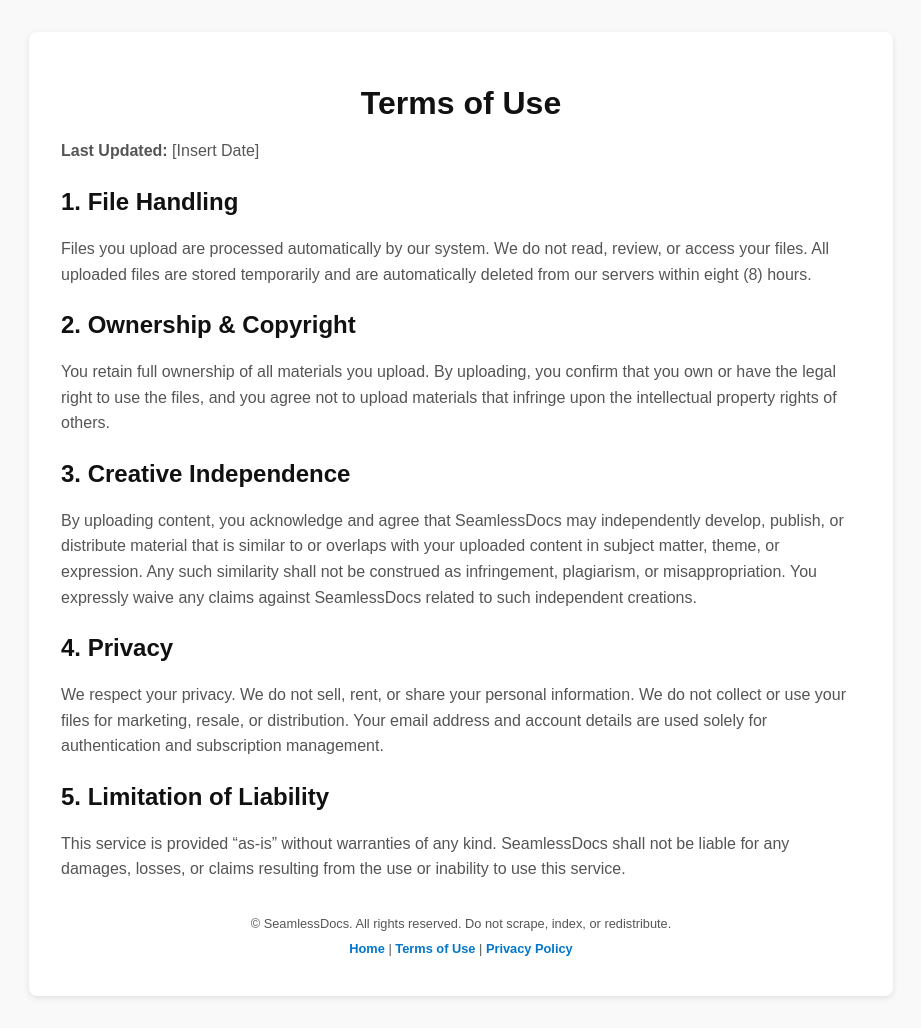
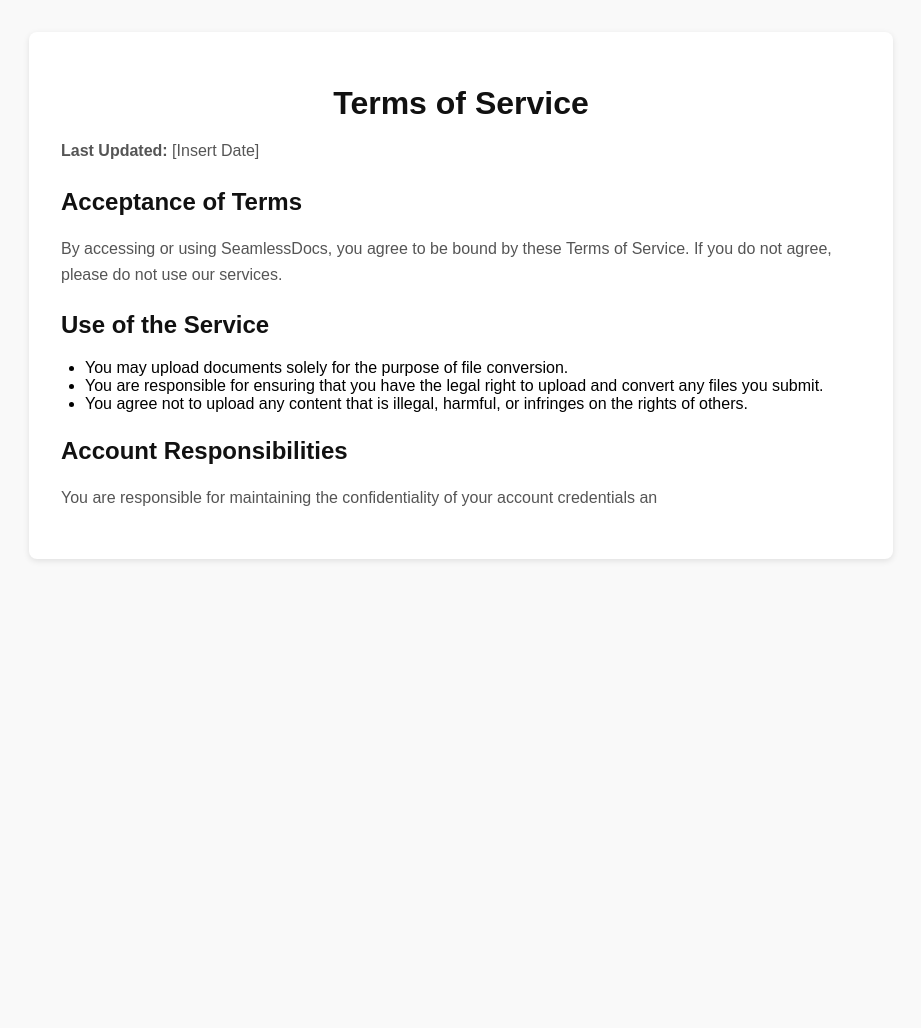
Before and after one commit to dbishop604/cleancopy_app, a Python web app: template templates/terms.html in a window 1280 px wide. Shown: the whole page, without its empty margins (179-1100 px from the left). After the commit the page ends 561 px from the top, so only its background shows below. Run offline with Jinja, Linux system fonts and the light colour scheme; the template is opened without the code that fills it, so the values that code supplies are empty.

Commit message:
Update terms.html

```diff
--- a/templates/terms.html
+++ b/templates/terms.html
@@ -3,7 +3,7 @@
 <head>
   <meta charset="UTF-8" />
   <meta name="viewport" content="width=device-width, initial-scale=1.0"/>
-  <title>Terms of Use — SeamlessDocs</title>
+  <title>Terms of Service — SeamlessDocs</title>
   <style>
     body {
       font-family: Arial, sans-serif;
@@ -37,11 +37,16 @@
       color: #555;
       line-height: 1.6;
     }
+    ul {
+      margin: 1rem 0;
+      padding-left: 1.5rem;
+    }
     footer {
       margin-top: 2rem;
       text-align: center;
-      font-size: 0.8rem;
-      color: #777;
+      font-size: 0.85rem;
+      color: #555;
+      line-height: 1.6;
     }
     footer p { margin: 0.3rem 0; }
     a { color: #0077cc; text-decoration: none; font-weight: bold; }
@@ -50,50 +55,18 @@
 </head>
 <body>
   <div class="container">
-    <h1>Terms of Use</h1>
+    <h1>Terms of Service</h1>
     <p><strong>Last Updated:</strong> [Insert Date]</p>
 
-    <h2>1. File Handling</h2>
-    <p>
-      Files you upload are processed automatically by our system. We do not read, review, or access your files.
-      All uploaded files are stored temporarily and are automatically deleted from our servers within eight (8) hours.
-    </p>
+    <h2>Acceptance of Terms</h2>
+    <p>By accessing or using SeamlessDocs, you agree to be bound by these Terms of Service. If you do not agree, please do not use our services.</p>
 
-    <h2>2. Ownership & Copyright</h2>
-    <p>
-      You retain full ownership of all materials you upload. By uploading, you confirm that you own or have the legal right
-      to use the files, and you agree not to upload materials that infringe upon the intellectual property rights of others.
-    </p>
+    <h2>Use of the Service</h2>
+    <ul>
+      <li>You may upload documents solely for the purpose of file conversion.</li>
+      <li>You are responsible for ensuring that you have the legal right to upload and convert any files you submit.</li>
+      <li>You agree not to upload any content that is illegal, harmful, or infringes on the rights of others.</li>
+    </ul>
 
-    <h2>3. Creative Independence</h2>
-    <p>
-      By uploading content, you acknowledge and agree that SeamlessDocs may independently develop, publish,
-      or distribute material that is similar to or overlaps with your uploaded content in subject matter, theme, or expression.
-      Any such similarity shall not be construed as infringement, plagiarism, or misappropriation. You expressly waive any claims
-      against SeamlessDocs related to such independent creations.
-    </p>
-
-    <h2>4. Privacy</h2>
-    <p>
-      We respect your privacy. We do not sell, rent, or share your personal information. We do not collect or use your files for
-      marketing, resale, or distribution. Your email address and account details are used solely for authentication and subscription
-      management.
-    </p>
-
-    <h2>5. Limitation of Liability</h2>
-    <p>
-      This service is provided “as-is” without warranties of any kind. SeamlessDocs shall not be liable for any damages,
-      losses, or claims resulting from the use or inability to use this service.
-    </p>
-
-    <footer>
-      <p>© SeamlessDocs. All rights reserved. Do not scrape, index, or redistribute.</p>
-      <p>
-        <a href="{{ url_for('index') }}">Home</a> |
-        <a href="{{ url_for('terms') }}">Terms of Use</a> |
-        <a href="{{ url_for('privacy') }}">Privacy Policy</a>
-      </p>
-    </footer>
-  </div>
-</body>
-</html>
+    <h2>Account Responsibilities</h2>
+    <p>You are responsible for maintaining the confidentiality of your account credentials an
```
